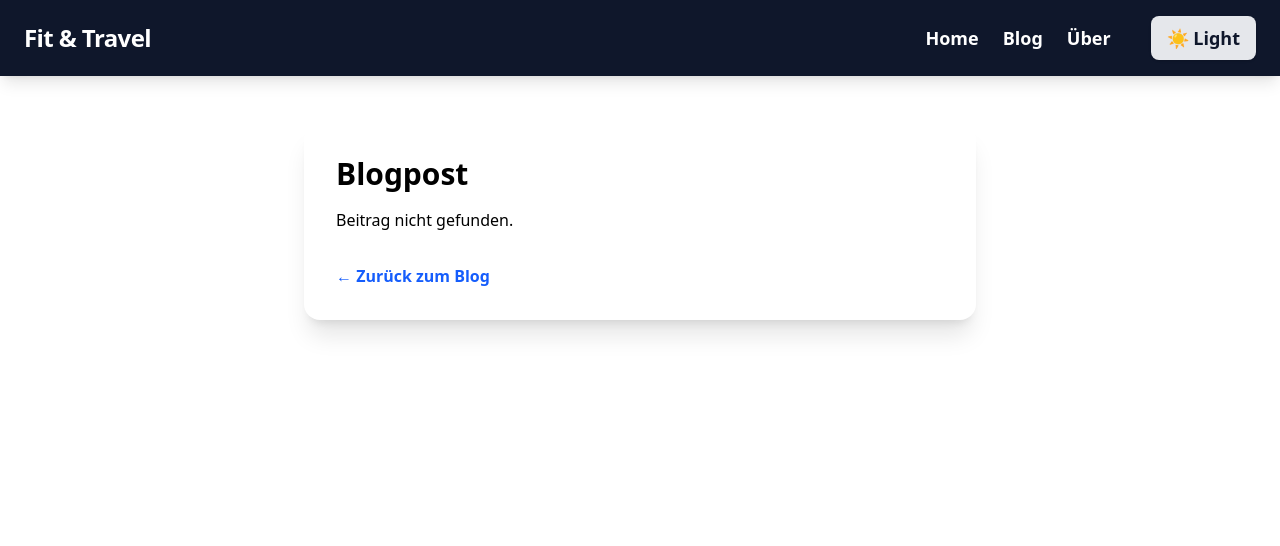
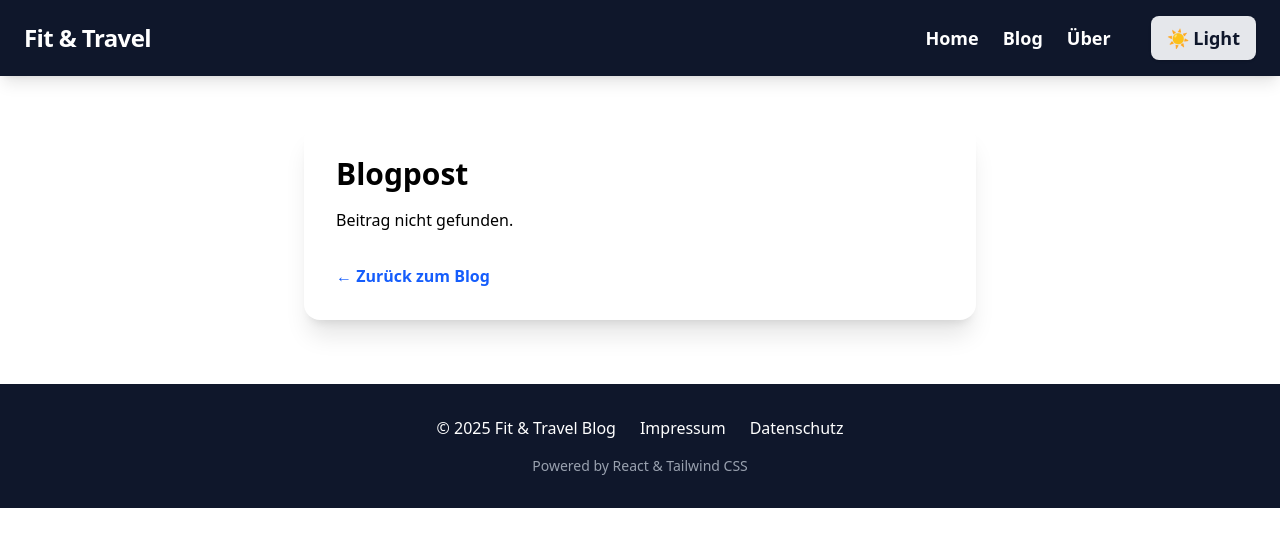
Before and after one commit to DenisMichalski/fitandtravel-blog, a React (Vite) app: page /fitandtravel-blog/blog/1 in a window 1280 px wide. Shown: the top 546 px of the page. Built offline with nearby package versions, Linux system fonts and the light colour scheme.

Commit message:
Fehler in Footer.jsx behobenn

```diff
--- a/src/App.jsx
+++ b/src/App.jsx
@@ -4,6 +4,7 @@ import Hero from './components/Hero';
 import BlogOverview from './components/BlogOverview';
 import BlogPost from './components/BlogPost';
 import About from './components/About';
+import Footer from './components/Footer';
 
 function App() {
   return (
@@ -33,6 +34,7 @@ function App() {
           element={<BlogPost />}
         />
       </Routes>
+      <Footer />
     </Router>
   );
 }
--- a/src/components/Footer.jsx
+++ b/src/components/Footer.jsx
@@ -2,23 +2,17 @@ import { Link } from 'react-router-dom';
 
 function Footer() {
   return (
-    <footer className='bg-slate-900 text-white text-center py-8 mt-16'>
-      <div className='flex flex-col md:flex-row justify-center items-center gap-6'>
-        <span>&copy; {newDate().getFullYear()} Fit &amp; Travel Blog</span>
-        <Link
-          to='/blog/impressum'
-          className='hover:undeline hover:text-blue-300 transition'
-        >
+    <footer className="bg-slate-900 text-white text-center py-8 mt-16">
+      <div className="flex flex-col md:flex-row justify-center items-center gap-6">
+        <span>&copy; {new Date().getFullYear()} Fit &amp; Travel Blog</span>
+        <Link to="/blog/impressum" className="hover:underline hover:text-blue-300 transition">
           Impressum
         </Link>
-        <Link
-          to='/blog/datenschutz'
-          className='hover:underline hover:text-blue-300 transition'
-        >
+        <Link to="/blog/datenschutz" className="hover:underline hover:text-blue-300 transition">
           Datenschutz
         </Link>
       </div>
-      <div className='mt-4 text-sm text-gray-400'>
+      <div className="mt-4 text-sm text-gray-400">
         Powered by React &amp; Tailwind CSS
       </div>
     </footer>
```
